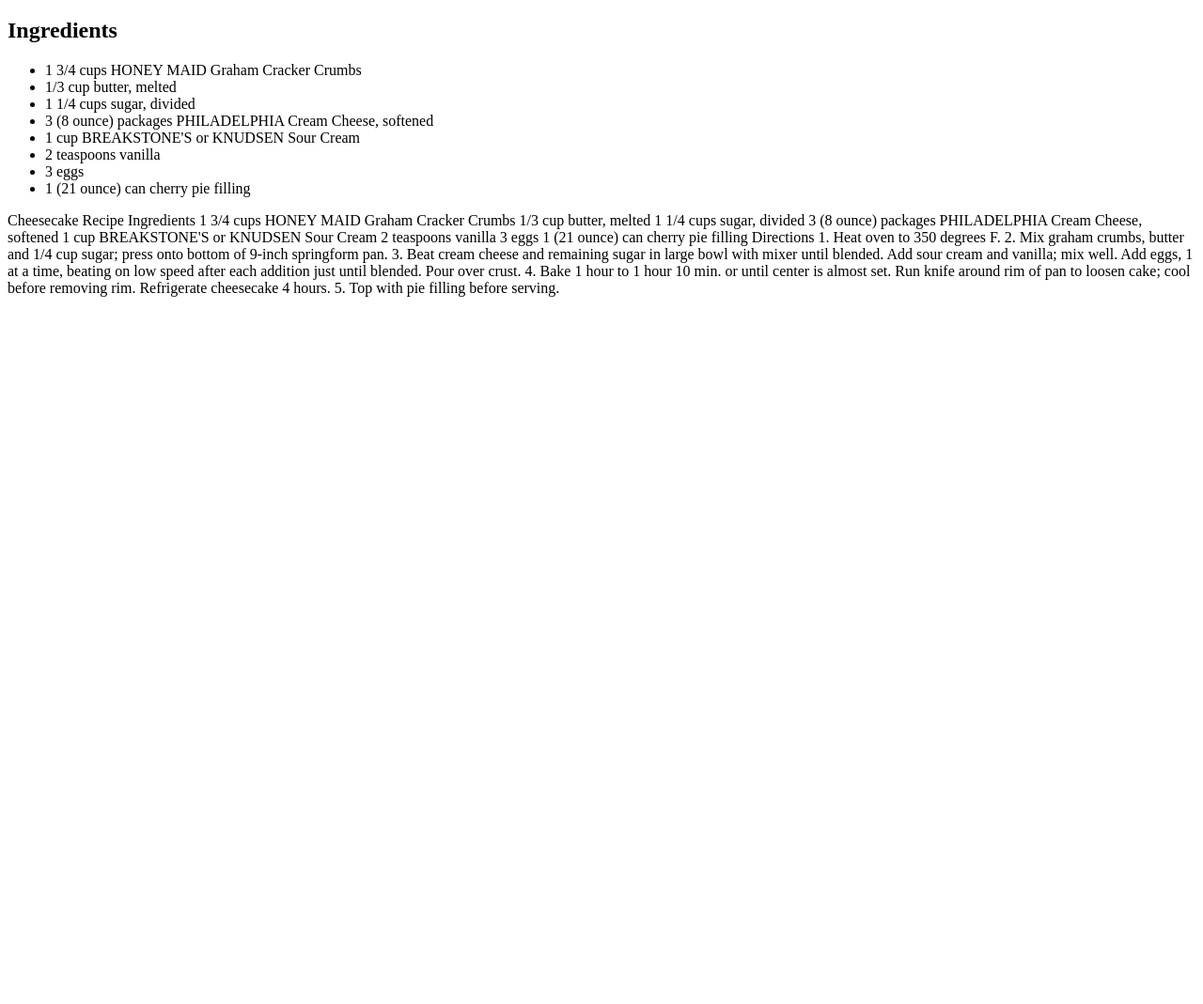
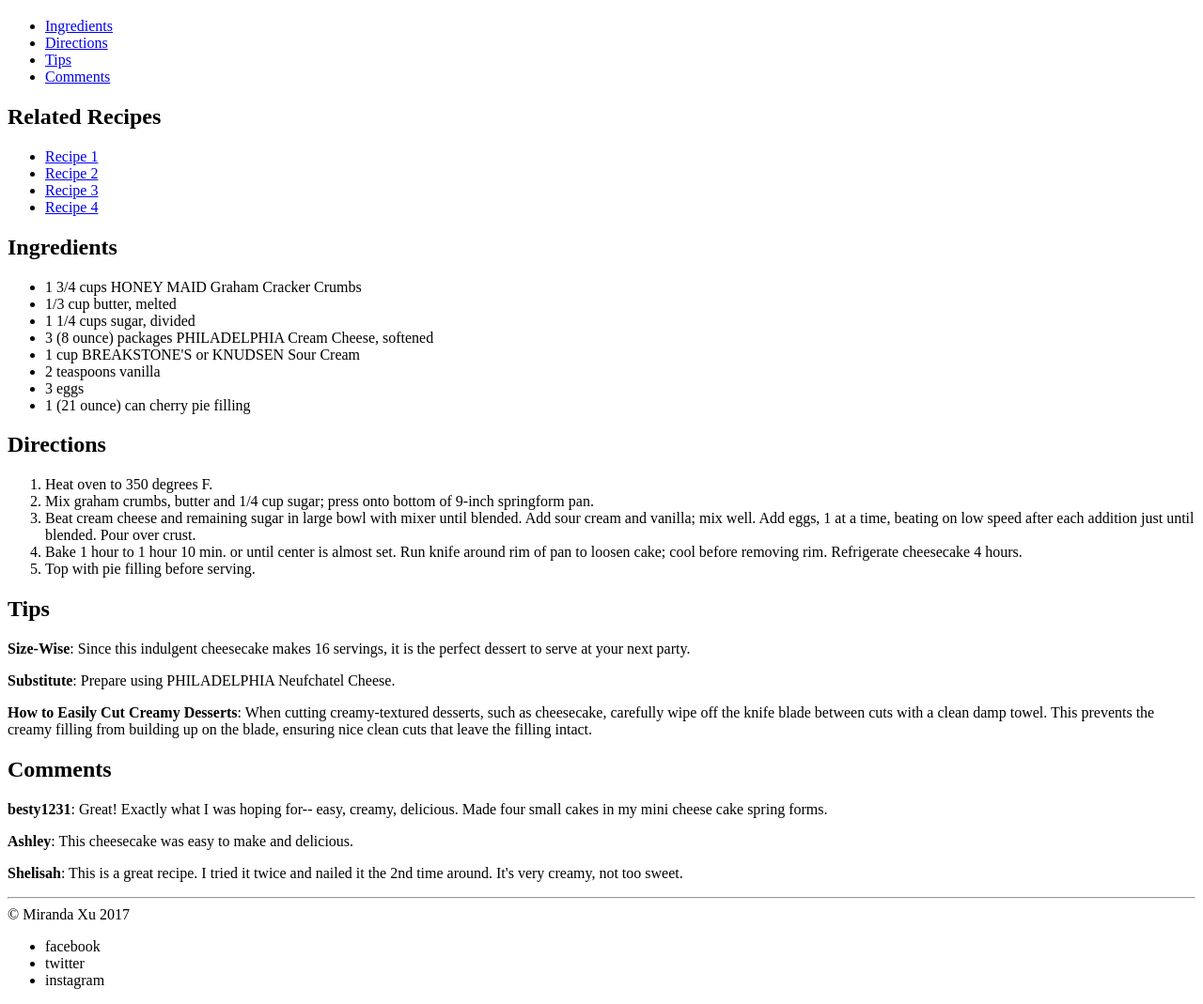
Before and after one commit to mirandaxuuu/HW_Repo_WebDev, a plain HTML site: page Week_2/index.html in a window 1280 px wide. Shown: the part 61-1130 px from the top of the page at 94% size. Before the commit the page ends 800 px from the top, so only its background shows below. Drawn offline with Linux system fonts and the light colour scheme.

Commit message:
modified my semantic markup

```diff
--- a/Week_2/index.html
+++ b/Week_2/index.html
@@ -1,5 +1,5 @@
 <!DOCTYPE html>
-<html>
+<html lang="en">
 
 <head>
 
@@ -10,8 +10,37 @@
 
 <body>
 
+	<header>
 	<h1>Cheesecake Recipe</h1>
-	<h2>Ingredients</h2>
+	</header>
+
+	<aside>
+		<nav>
+			<ul>
+				<li><a href="#ingre">Ingredients</a></li>
+				<li><a href="#direc">Directions</a></li>
+				<li><a href="#tips">Tips</a></li>
+				<li><a href="#comme">Comments</a></li>
+			</ul>
+		</nav>
+	</aside>
+
+	<aside>
+		<h2>Related Recipes</h2>
+
+		<nav>
+			<ul>
+				<li><a href="#">Recipe 1</a></li>
+				<li><a href="#">Recipe 2</a></li>
+				<li><a href="#">Recipe 3</a></li>
+				<li><a href="#">Recipe 4</a></li>
+			</ul>
+		</nav>
+	</aside>
+
+	<article>
+
+		<h2 id="ingre">Ingredients</h2>
 
 		<ul>
 
@@ -27,22 +56,47 @@
 		</ul>
 
 
+		<h2 id="direc">Directions</h2>
+
+		<ol>
+
+			<li>Heat oven to 350 degrees F.</li>
+			<li>Mix graham crumbs, butter and 1/4 cup sugar; press onto bottom of 9-inch springform pan.</li>
+			<li>Beat cream cheese and remaining sugar in large bowl with mixer until blended. Add sour cream and vanilla; mix well. Add eggs, 1 at a time, beating on low speed after each addition just until blended. Pour over crust.</li>
+			<li>Bake 1 hour to 1 hour 10 min. or until center is almost set. Run knife around rim of pan to loosen cake; cool before removing rim. Refrigerate cheesecake 4 hours.</li>
+			<li>Top with pie filling before serving.</li>
+
+		</ol>
+
+
+		<h2 id="tips">Tips</h2>
+
+		<p><strong>Size-Wise</strong>: Since this indulgent cheesecake makes 16 servings, it is the perfect dessert to serve at your next party.</p>
+
+		<p><strong>Substitute</strong>: Prepare using PHILADELPHIA Neufchatel Cheese.</p>
+
+		<p><strong>How to Easily Cut Creamy Desserts</strong>: When cutting creamy-textured desserts, such as cheesecake, carefully wipe off the knife blade between cuts with a clean damp towel. This prevents the creamy filling from building up on the blade, ensuring nice clean cuts that leave the filling intact.</p>
+
+
+		<h2 id="comme">Comments</h2>
+
+		<p><strong>besty1231</strong>: Great! Exactly what I was hoping for-- easy, creamy, delicious. Made four small cakes in my mini cheese cake spring forms. </p>
+		<p><strong>Ashley</strong>: This cheesecake was easy to make and delicious. </p>
+		<p><strong>Shelisah</strong>: This is a great recipe. I tried it twice and nailed it the 2nd time around. It's very creamy, not too sweet.</p>
+
+	</article>
+
+	<hr>
+
+	<footer>
+	    &copy; Miranda Xu 2017
+	    <ul>
+	        <li>facebook</li>
+	        <li>twitter</li>
+	        <li>instagram</li>
+	    </ul>
+	</footer>
+
 </body>
 
 </html>
-Cheesecake Recipe
-Ingredients
-1 3/4 cups HONEY MAID Graham Cracker Crumbs
-1/3 cup butter, melted
-1 1/4 cups sugar, divided
-3 (8 ounce) packages PHILADELPHIA Cream Cheese, softened
-1 cup BREAKSTONE'S or KNUDSEN Sour Cream
-2 teaspoons vanilla
-3 eggs
-1 (21 ounce) can cherry pie filling
-Directions
-1. Heat oven to 350 degrees F.
-2. Mix graham crumbs, butter and 1/4 cup sugar; press onto bottom of 9-inch springform pan.
-3. Beat cream cheese and remaining sugar in large bowl with mixer until blended. Add sour cream and vanilla; mix well. Add eggs, 1 at a time, beating on low speed after each addition just until blended. Pour over crust.
-4. Bake 1 hour to 1 hour 10 min. or until center is almost set. Run knife around rim of pan to loosen cake; cool before removing rim. Refrigerate cheesecake 4 hours.
-5. Top with pie filling before serving.
```
Lines whose indentation alone changed are shown as unchanged.
